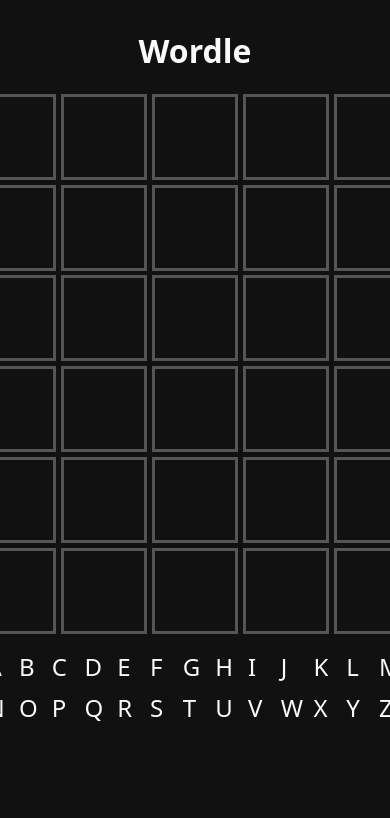
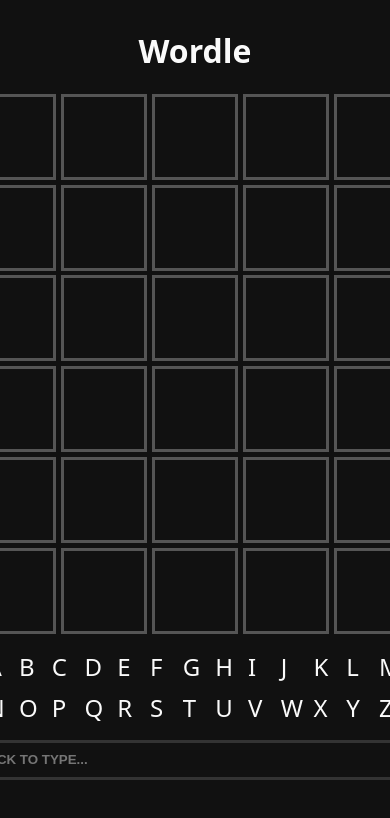
Before and after one commit to s27459-pj/wordle, a React (Vite) app: page / in a window 390 px wide. Shown: the top 818 px of the page. Built offline with nearby package versions, Linux system fonts and the light colour scheme.

Commit message:
Add dummy input for mobile

```diff
--- a/src/Wordle.css
+++ b/src/Wordle.css
@@ -75,3 +75,15 @@
 .wordle > .used-letters > .letter--correct {
   color: var(--color-correct);
 }
+
+.wordle > #dummy-input {
+  display: flex;
+  justify-content: center;
+  align-items: center;
+  height: 2rem;
+  font-weight: bold;
+  text-transform: uppercase;
+  color: white;
+  background-color: transparent;
+  border: 3px solid var(--color-neutral);
+}
--- a/src/Wordle.tsx
+++ b/src/Wordle.tsx
@@ -85,6 +85,7 @@
         ))}
       </div>
       <WordleLetters letters={letters} />
+      <input id="dummy-input" type="text" placeholder="Click to type..." />
     </div>
   );
 }
```
